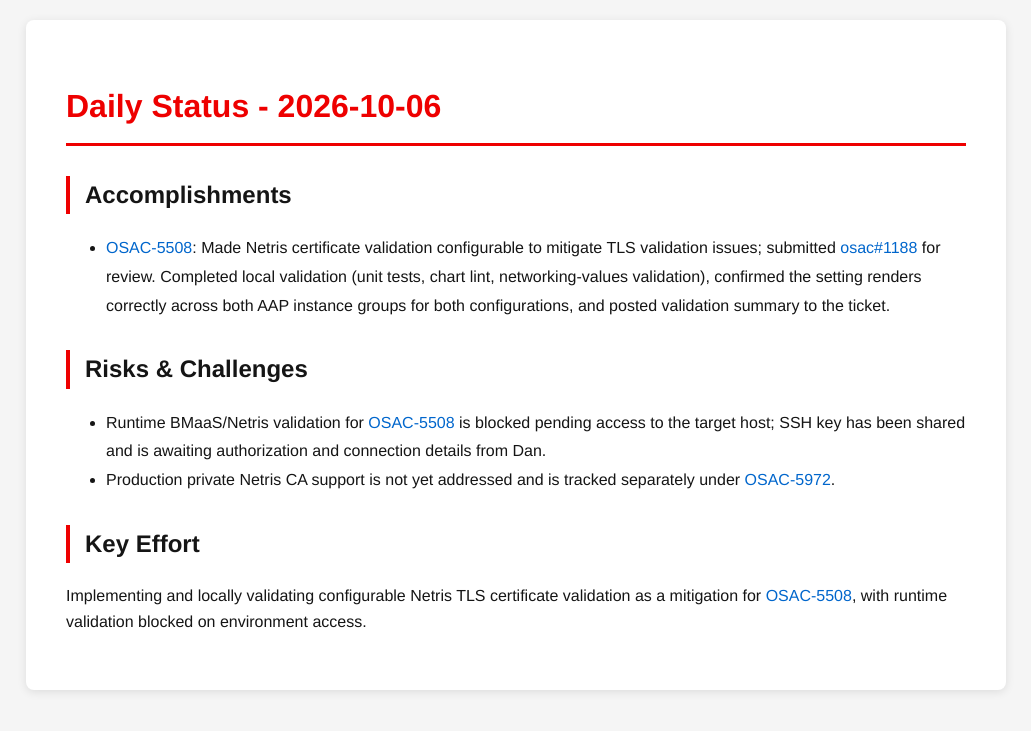
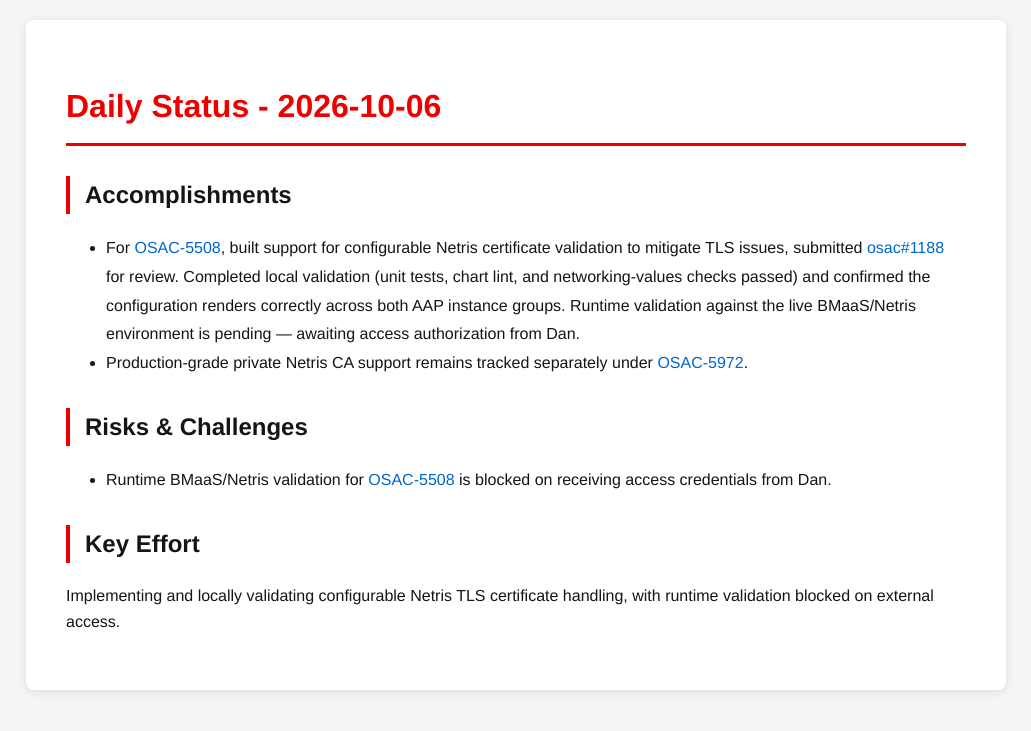
Before and after one commit to tzvatot/daily-status, a Jekyll site: the page built from 2026-10-06.md, in a window 1280 px wide. Shown: the top 731 px of the page, without its empty margins (124-1155 px from the left). Built offline with Jekyll 4.4.1, drawn with Linux system fonts in a browser that asks for light colours.

Commit message:
Daily status update - 2026-10-06

```diff
--- a/2026-10-06.md
+++ b/2026-10-06.md
@@ -7,11 +7,11 @@
 # Daily Status - 2026-10-06
 
 ## Accomplishments
-- [OSAC-5508](https://redhat.atlassian.net/browse/OSAC-5508): Made Netris certificate validation configurable to mitigate TLS validation issues; submitted [osac#1188](https://github.com/osac-project/osac/pull/1188) for review. Completed local validation (unit tests, chart lint, networking-values validation), confirmed the setting renders correctly across both AAP instance groups for both configurations, and posted validation summary to the ticket.
+- For [OSAC-5508](https://redhat.atlassian.net/browse/OSAC-5508), built support for configurable Netris certificate validation to mitigate TLS issues, submitted [osac#1188](https://github.com/osac-project/osac/pull/1188) for review. Completed local validation (unit tests, chart lint, and networking-values checks passed) and confirmed the configuration renders correctly across both AAP instance groups. Runtime validation against the live BMaaS/Netris environment is pending — awaiting access authorization from Dan.
+- Production-grade private Netris CA support remains tracked separately under [OSAC-5972](https://redhat.atlassian.net/browse/OSAC-5972).
 
 ## Risks & Challenges
-- Runtime BMaaS/Netris validation for [OSAC-5508](https://redhat.atlassian.net/browse/OSAC-5508) is blocked pending access to the target host; SSH key has been shared and is awaiting authorization and connection details from Dan.
-- Production private Netris CA support is not yet addressed and is tracked separately under [OSAC-5972](https://redhat.atlassian.net/browse/OSAC-5972).
+- Runtime BMaaS/Netris validation for [OSAC-5508](https://redhat.atlassian.net/browse/OSAC-5508) is blocked on receiving access credentials from Dan.
 
 ## Key Effort
-Implementing and locally validating configurable Netris TLS certificate validation as a mitigation for [OSAC-5508](https://redhat.atlassian.net/browse/OSAC-5508), with runtime validation blocked on environment access.
+Implementing and locally validating configurable Netris TLS certificate handling, with runtime validation blocked on external access.
```
